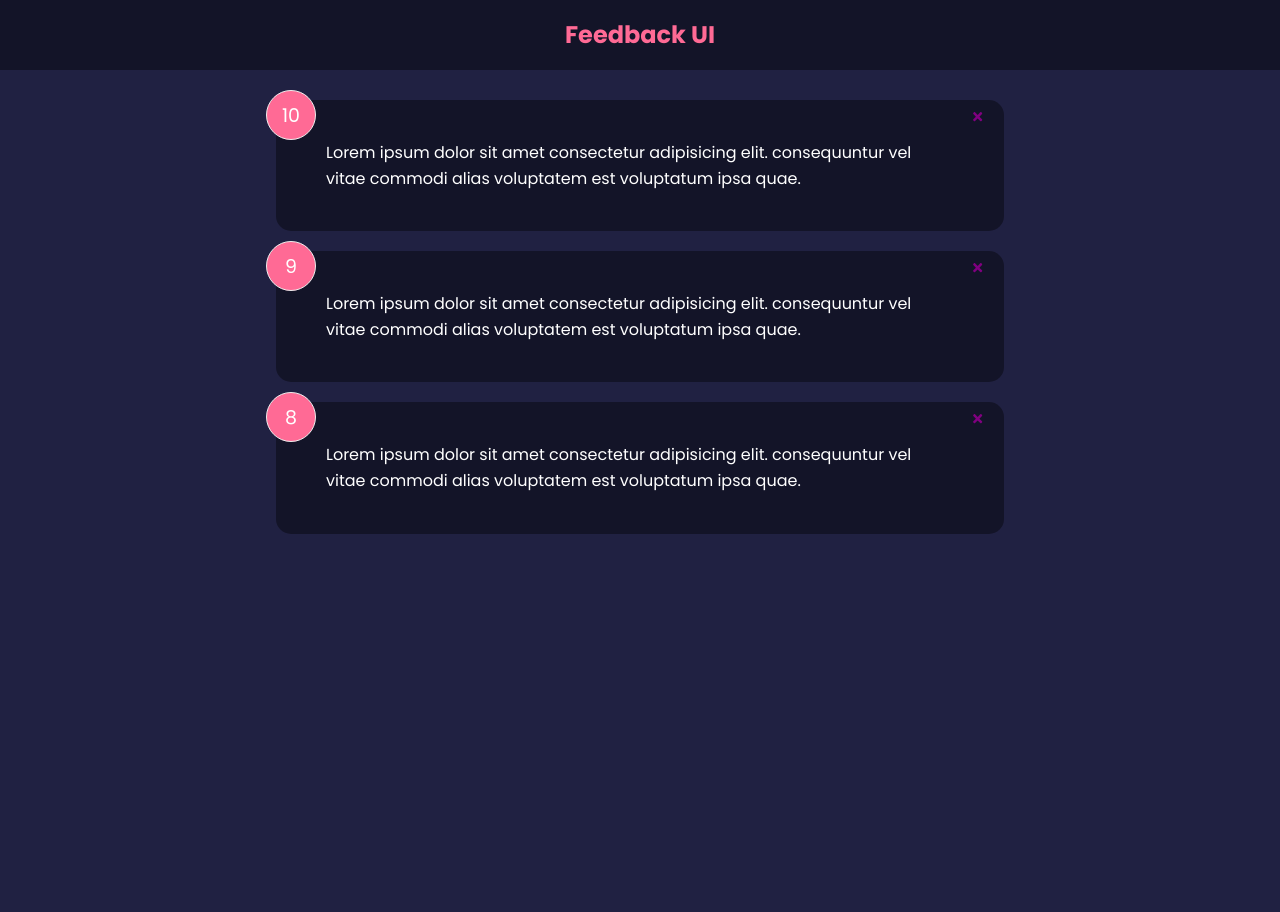
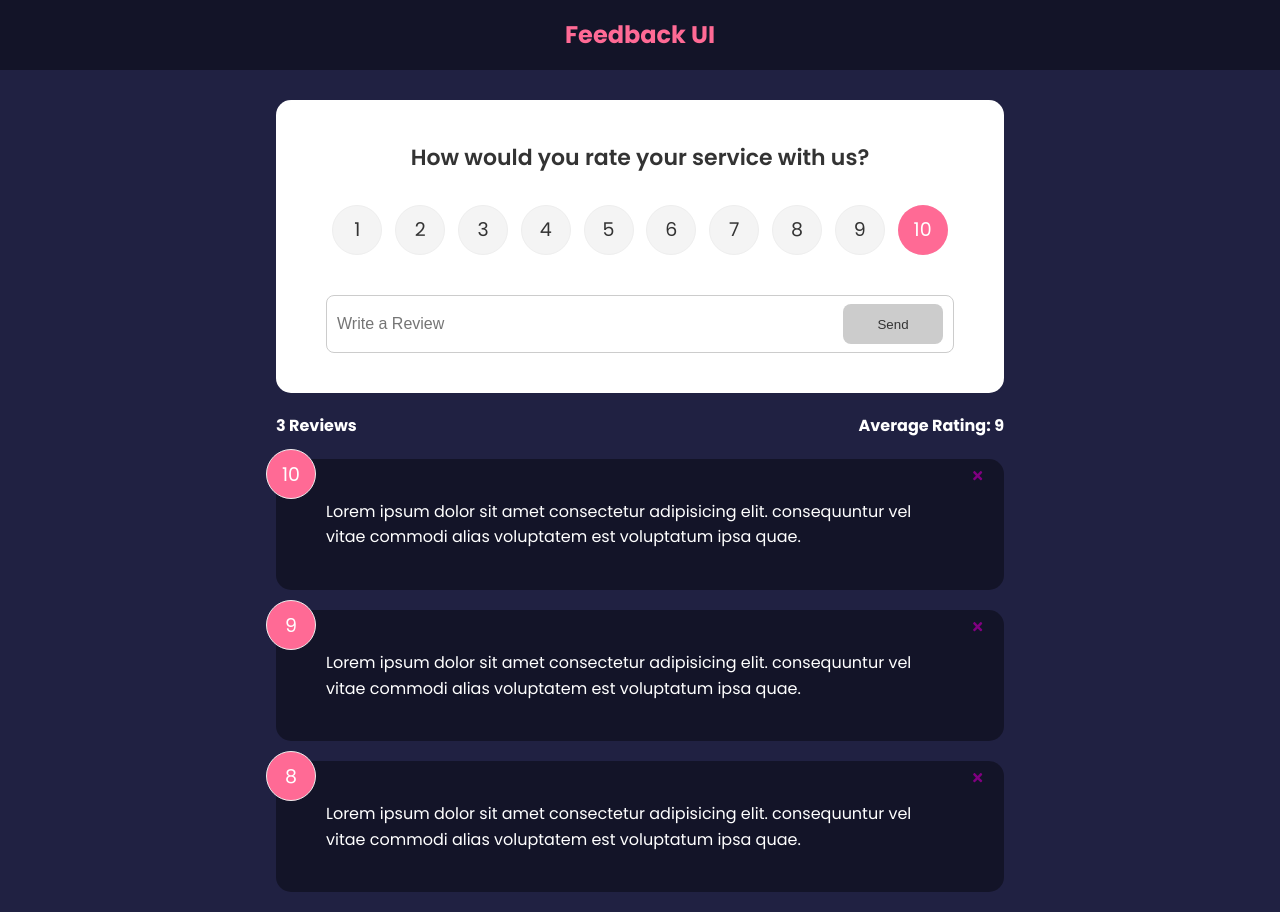
Before and after one commit to AmaraFinbarrs/feedback-app, a React (Create React App) app: page / in a window 1280 px wide. Before the commit the page ends 800 px from the top, so only its background shows below. Built offline with nearby package versions, Linux system fonts and the light colour scheme.

Commit message:
Implement form feature

```diff
--- a/package.json
+++ b/package.json
@@ -6,6 +6,7 @@
     "@testing-library/jest-dom": "^5.17.0",
     "@testing-library/react": "^13.4.0",
     "@testing-library/user-event": "^13.5.0",
+    "framer-motion": "^11.5.5",
     "react": "^18.3.1",
     "react-dom": "^18.3.1",
     "react-icons": "^5.3.0",
--- a/src/App.js
+++ b/src/App.js
@@ -1,6 +1,9 @@
+import { v4 as uuidv4 } from "uuid"
 import { useState } from "react"
 import Header from "./components/Header"
 import FeedbackList from "./components/FeedbackList"
+import FeedbackStats from "./components/FeedbackStats"
+import FeedbackForm from "./components/FeedbackForm"
 import FeedbackData from "./data/FeedbackData"
 
 function App(){
@@ -10,11 +13,17 @@
       setFeedback(feedback.filter((item) => item.id !== id))
     }
   }
+  const addFeedback = (newFeedback) => {
+    newFeedback.id = uuidv4()
+    setFeedback([newFeedback,...feedback])
+  }
 
   return (
     <>
       <Header/>
       <div className="container">
+        <FeedbackForm handleAdd = {addFeedback}/>
+        <FeedbackStats feedback={feedback}/>
         <FeedbackList
           feedback={feedback}
           handleDelete={deleteFeedback}
--- /dev/null
+++ b/src/components/FeedbackForm.jsx
@@ -0,0 +1,64 @@
+import PropTypes from 'prop-types'
+import { useState } from 'react'
+import Card from './shared/Card'
+import Button from './shared/Button'
+import RatingSelect from './RatingSelect'
+
+function FeedbackForm({handleAdd}) {
+  const [text, setText] = useState("")
+  const [message, setMessage] = useState("")
+  const [rating, setRating] = useState(10)
+  const [btnDisabled, setBtnDisabled] = useState(true)
+
+  const handleTextChange = (e) => {
+    if (text === "") {
+        setBtnDisabled(true)
+        setMessage(null)
+    } else if (text !== null && text.trim().length <= 10) {
+        setBtnDisabled(true)
+        setMessage("Text must be at least 10 characters")
+    } else {
+        setMessage(null)
+        setBtnDisabled(false)
+    }
+    setText(e.target.value)
+  }
+
+  const handleSubmit = (e) => {
+    e.preventDefault()
+    if (text.trim().length >10){
+        const newFeedback = {
+            text,
+            rating
+        }
+        handleAdd(newFeedback)
+        setText('')
+    }
+  }
+
+  return (
+    <Card>
+      <form onSubmit={handleSubmit}>
+        <h2>How would you rate your service with us?</h2>
+        <RatingSelect select={(rating) => setRating(rating)}/>
+        {/* add rating select component */}
+        <div className="input-group">
+            <input
+              onChange={handleTextChange}
+              type="text"
+              placeholder='Write a Review'
+              value={text}
+              />
+            <Button type="submit" isDisabled={btnDisabled}>Send</Button>
+        </div>
+        {message && <div className='message'>{message}</div>}
+      </form>
+    </Card>
+  )
+}
+
+FeedbackForm.propTypes = {
+
+}
+
+export default FeedbackForm
--- a/src/components/FeedbackList.jsx
+++ b/src/components/FeedbackList.jsx
@@ -1,22 +1,42 @@
 import PropTypes from "prop-types"
 import FeedbackItem from "./FeedbackItem"
+import { motion, AnimatePresence } from "framer-motion"
 
 function FeedbackList({feedback, handleDelete}) {
-  console.log(feedback)
   if (!feedback || feedback.length === 0) {
     return <div>No feedback available</div>
   }
   return (
     <div className="feedback-list">
+      <AnimatePresence>
         {feedback.map((item) => (
-          <FeedbackItem
-            key={item.id}
-            item={item}
-            handleDelete= {handleDelete}
-          />
+          <motion.div key={item.id}
+            initial={{opacity: 0}}
+            animate ={{opacity: 1}}
+            exit={{opacity: 0}}
+            >
+            <FeedbackItem
+              key={item.id}
+              item={item}
+              handleDelete= {handleDelete}
+            />
+          </motion.div>
         ))}
+      </AnimatePresence>
     </div>
   )
+
+  // return (
+  //   <div className="feedback-list">
+  //       {feedback.map((item) => (
+  //         <FeedbackItem
+  //           key={item.id}
+  //           item={item}
+  //           handleDelete= {handleDelete}
+  //         />
+  //       ))}
+  //   </div>
+  // )
 }
 
 FeedbackList.propTypes = {
--- /dev/null
+++ b/src/components/FeedbackStats.jsx
@@ -0,0 +1,18 @@
+import PropTypes from 'prop-types'
+
+function FeedbackStats({feedback}) {
+  let average = (feedback.reduce((total, item) => total + item.rating, 0) / feedback.length).toFixed(1).replace(/\.0$/, "")
+
+  return (
+    <div className="feedback-stats">
+      <h4> {feedback.length} Reviews</h4>
+      <h4>Average Rating: {isNaN(average) ? 0 : average}</h4>
+    </div>
+  )
+}
+
+FeedbackStats.propTypes = {
+  feedback: PropTypes.array.isRequired,
+}
+
+export default FeedbackStats
--- /dev/null
+++ b/src/components/RatingSelect.jsx
@@ -0,0 +1,134 @@
+import React from 'react'
+import { useState } from 'react'
+import PropTypes from 'prop-types'
+
+
+function RatingSelect({select}) {
+  const [selected, setSelected] = useState(10)
+
+  const handleChange = (e) => {
+    setSelected(+e.currentTarget.value)
+    select(+e.currentTarget.value)
+  }
+
+  return (
+    <ul className='rating'>
+      <li>
+        <input
+          type='radio'
+          id='num1'
+          name='rating'
+          value='1'
+          onChange={handleChange}
+          checked={selected === 1}
+        />
+        <label htmlFor='num1'>1</label>
+      </li>
+      <li>
+        <input
+          type='radio'
+          id='num2'
+          name='rating'
+          value='2'
+          onChange={handleChange}
+          checked={selected === 2}
+        />
+        <label htmlFor='num2'>2</label>
+      </li>
+      <li>
+        <input
+          type='radio'
+          id='num3'
+          name='rating'
+          value='3'
+          onChange={handleChange}
+          checked={selected === 3}
+        />
+        <label htmlFor='num3'>3</label>
+      </li>
+      <li>
+        <input
+          type='radio'
+          id='num4'
+          name='rating'
+          value='4'
+          onChange={handleChange}
+          checked={selected === 4}
+        />
+        <label htmlFor='num4'>4</label>
+      </li>
+      <li>
+        <input
+          type='radio'
+          id='num5'
+          name='rating'
+          value='5'
+          onChange={handleChange}
+          checked={selected === 5}
+        />
+        <label htmlFor='num5'>5</label>
+      </li>
+      <li>
+        <input
+          type='radio'
+          id='num6'
+          name='rating'
+          value='6'
+          onChange={handleChange}
+          checked={selected === 6}
+        />
+        <label htmlFor='num6'>6</label>
+      </li>
+      <li>
+        <input
+          type='radio'
+          id='num7'
+          name='rating'
+          value='7'
+          onChange={handleChange}
+          checked={selected === 7}
+        />
+        <label htmlFor='num7'>7</label>
+      </li>
+      <li>
+        <input
+          type='radio'
+          id='num8'
+          name='rating'
+          value='8'
+          onChange={handleChange}
+          checked={selected === 8}
+        />
+        <label htmlFor='num8'>8</label>
+      </li>
+      <li>
+        <input
+          type='radio'
+          id='num9'
+          name='rating'
+          value='9'
+          onChange={handleChange}
+          checked={selected === 9}
+        />
+        <label htmlFor='num9'>9</label>
+      </li>
+      <li>
+        <input
+          type='radio'
+          id='num10'
+          name='rating'
+          value='10'
+          onChange={handleChange}
+          checked={selected === 10}
+        />
+        <label htmlFor='num10'>10</label>
+      </li>
+    </ul>
+  )
+}
+
+RatingSelect.propTypes = {
+
+}
+
+export default RatingSelect
--- /dev/null
+++ b/src/components/shared/Button.jsx
@@ -0,0 +1,18 @@
+import PropTypes from "prop-types"
+
+function Button({ children, version="primary", type="button", isDisabled=false}) {
+  return (
+    <button type={type} disabled={isDisabled} className={`btn btn-${version}`}>
+      {children}
+    </button>
+  )
+}
+
+Button.propTypes = {
+  children: PropTypes.node.isRequired,
+  version: PropTypes.string,
+  type: PropTypes.string,
+  isDisabled: PropTypes.bool,
+}
+
+export default Button
```
Also changed, not shown: 1 other file (tests, documents, lock files or other folders).
